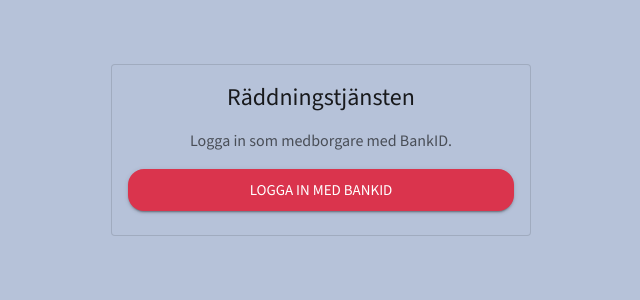
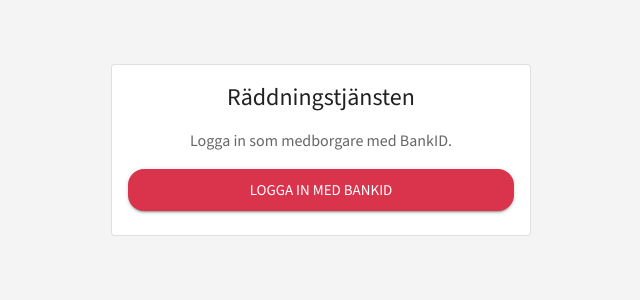
Before and after one commit to Sundsvallskommun/web-app-raddningstjansten, a React (Vite) app in the folder frontend/: page / in a window 1280 px wide. Shown: the top 300 px of the page, without its empty margins (319-959 px from the left). Built offline with nearby package versions, Linux system fonts and the light colour scheme; no server answers.

Commit message:
feat: fixes styling

```diff
--- a/frontend/src/routes/admin/DashboardPage.tsx
+++ b/frontend/src/routes/admin/DashboardPage.tsx
@@ -1,4 +1,4 @@
-import { Typography } from "@mui/material";
+import { Paper, Typography } from "@mui/material";
 import { useAuth } from "@/auth/AuthContext";
 import { Wrapper } from "@/components/Wrapper";
 
@@ -17,9 +17,11 @@
       color='secondary'
       user={user}
     >
-      <Typography variant='h4' gutterBottom>
-        Din översikt
-      </Typography>
+      <Paper sx={{ p: 4 }}>
+        <Typography variant='h4' gutterBottom>
+          Din översikt
+        </Typography>
+      </Paper>
     </Wrapper>
   );
 }
--- a/frontend/src/routes/citizen/DashboardPage.tsx
+++ b/frontend/src/routes/citizen/DashboardPage.tsx
@@ -1,5 +1,5 @@
 import { useNavigate } from "react-router-dom";
-import { Box, Typography } from "@mui/material";
+import { Box, Paper, Typography } from "@mui/material";
 import { apiService } from "@/api/api-service";
 import { useAuth } from "@/auth/AuthContext";
 import { Wrapper } from "@/components/Wrapper";
@@ -22,10 +22,12 @@
       user={user}
     >
       <Box>
-        <Typography variant='h4' gutterBottom>
-          Din översikt
-        </Typography>
-        <Typography>{`Inloggad som ${user?.name}`}</Typography>
+        <Paper sx={{ p: 4 }}>
+          <Typography variant='h4' gutterBottom>
+            Din översikt
+          </Typography>
+          <Typography>{`Inloggad som ${user?.name}`}</Typography>
+        </Paper>
       </Box>
     </Wrapper>
   );
--- a/frontend/src/theme.ts
+++ b/frontend/src/theme.ts
@@ -15,8 +15,10 @@
 
 const FONT_BODY =
   '"Source Sans 3", "Source Sans Pro", system-ui, -apple-system, "Segoe UI", Roboto, Helvetica, Arial, sans-serif';
-const FONT_SERIF = '"Noto Serif", "Droid Serif", Georgia, "Times New Roman", serif';
-const FONT_SANS = '"Noto Sans", "Droid Sans", system-ui, "Segoe UI", Roboto, Helvetica, Arial, sans-serif';
+const FONT_SERIF =
+  '"Noto Serif", "Droid Serif", Georgia, "Times New Roman", serif';
+const FONT_SANS =
+  '"Noto Sans", "Droid Sans", system-ui, "Segoe UI", Roboto, Helvetica, Arial, sans-serif';
 
 /** Max width for centered content and the inner app-bar row. */
 export const CONTENT_MAX_WIDTH = 1080;
@@ -25,14 +27,14 @@
   mode: "light" as const,
   primary: { main: "#DA344D" },
   secondary: { main: "#F18805" },
-  background: { default: "#B6C2D9", paper: "#B6C2D9" },
+  background: { default: "#f4f4f4", paper: "#fff" },
 };
 
 const darkPalette = {
   mode: "dark" as const,
-  primary: { main: "#1B2432" },
-  secondary: { main: "#2C2B3C" },
-  background: { default: "#121420", paper: "#151515" },
+  primary: { main: "#b5005e" },
+  secondary: { main: "#9514ff" },
+  background: { default: "#181818", paper: "#060606" },
 };
 
 export const createAppTheme = (mode: "light" | "dark"): Theme =>
```
